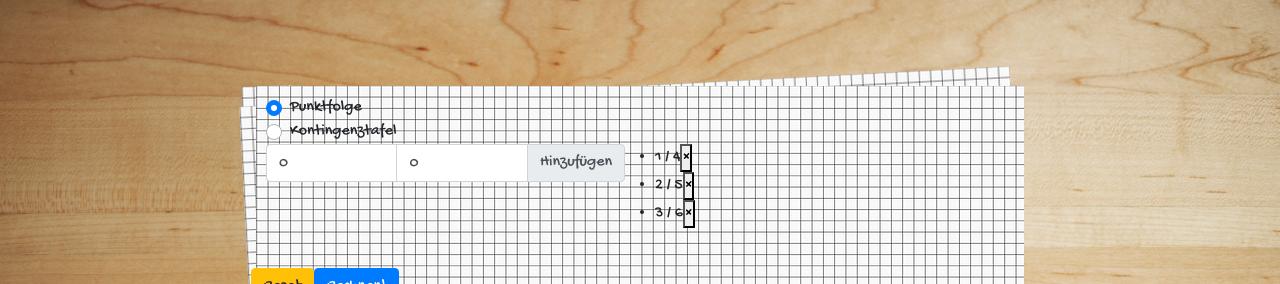
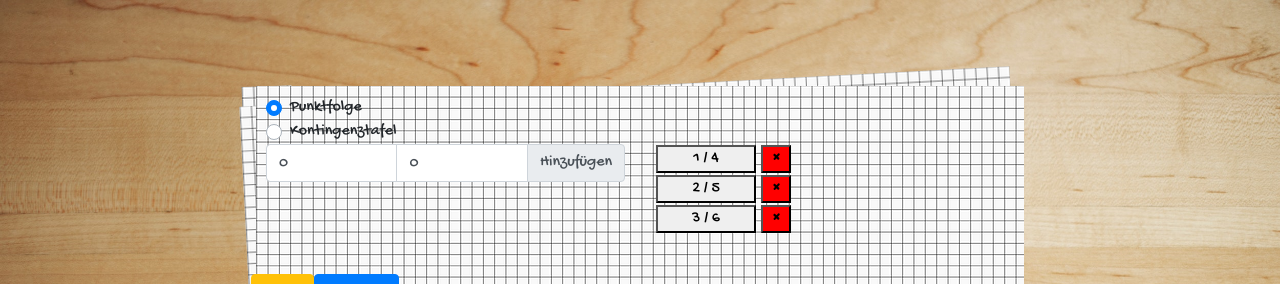
Before and after one commit to florianloechle/2-dimensional-statistics, a React (Create React App) app: page / in a window 1280 px wide. Shown: the top 284 px of the page. Built offline with nearby package versions, Linux system fonts and the light colour scheme.

Commit message:
style: data input

```diff
--- a/src/components/DotSequency/DotSequency.module.css
+++ b/src/components/DotSequency/DotSequency.module.css
@@ -1,8 +1,22 @@
+.input-group{
+  background-color: green;
+  color: red;
+  width: 50px;
+}
+
 .delete {
-  float: right;
+  margin-left: 5px;
   font-weight: bold;
-  background: none;
-  font-size: 1em;
-  border: none;
-  position: relative;
+  background-color: red;
+  width: 30px;
 }
+
+li{
+  list-style-type: none;
+  padding: 1px;
+}
+li button{
+  width: 100px;
+  padding-left: 5px;
+  padding-right: 5px;
+}
--- a/src/components/DotSequency/index.js
+++ b/src/components/DotSequency/index.js
@@ -1,7 +1,7 @@
 /** @format */
 
 import React from 'react';
-// import styles from './DotSequency.module.css';
+import styles from './DotSequency.module.css';
 
 export default class DotSequency extends React.Component {
   constructor(props) {
@@ -88,11 +88,13 @@ export default class DotSequency extends React.Component {
   renderRows() {
     return this.state.statistics.map(([x, y], i) => (
       <li key={i}>
-        {x} / {y}
+        <button>
+          {x} / {y}
+        </button>
         {/* <button className="edit" onClick={e => this.editRow(i)}>
           <img src="./assets/images/edit.png" />
         </button> */}
-        <button className="delete" onClick={e => this.deleteRow(i)}>
+        <button className={styles.delete} onClick={e => this.deleteRow(i)}>
           &times;
         </button>
       </li>
@@ -115,11 +117,11 @@ export default class DotSequency extends React.Component {
     }
 
     if (negativeNumber) {
-      console.log('Negative: ' + value);
+      // console.log('Negative: ' + value);
       value = '-' + value;
     }
 
-    console.log(value);
+    // console.log(value);
     this.setState({ [ev.target.id]: value });
   }
 
```
